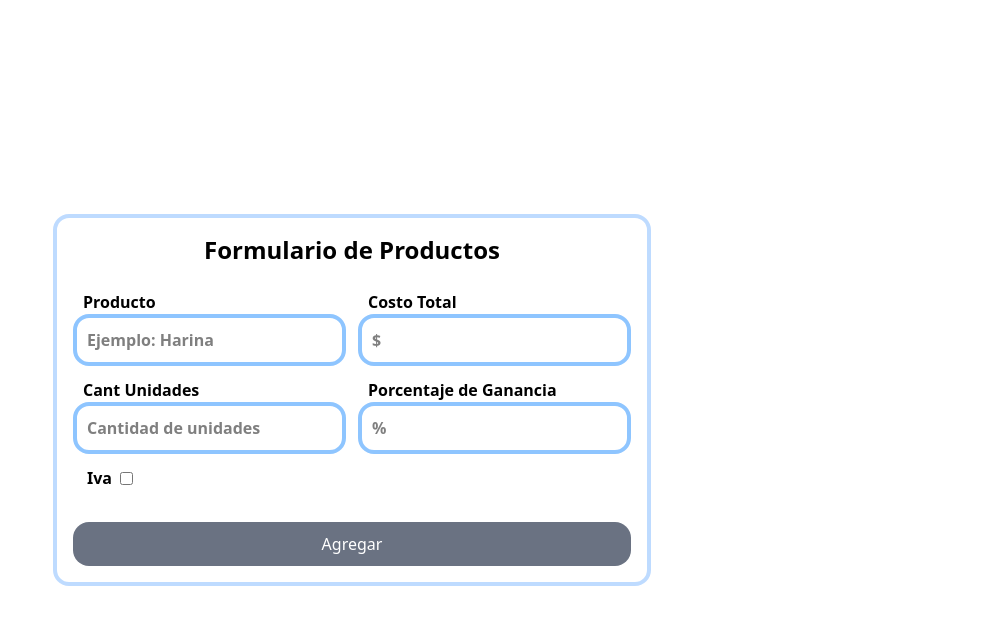
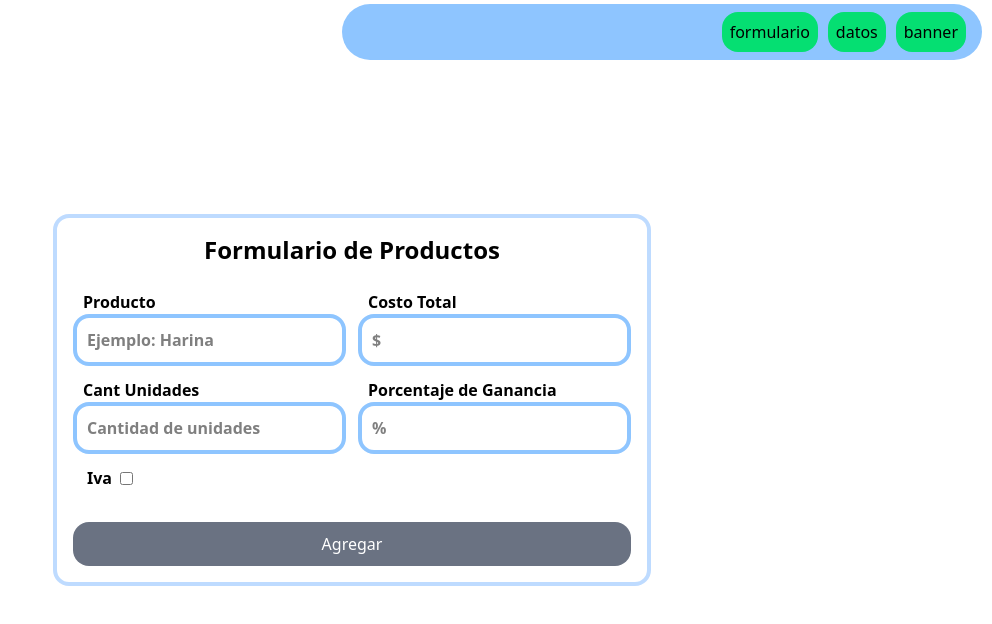
Before and after one commit to Eiderth/banner-store-repo, a React (Vite) app: page / in a window 1280 px wide. Shown: the top 624 px of the page, without its empty margins (288-1280 px from the left). Built offline with nearby package versions, Linux system fonts and the light colour scheme.

Commit message:
feat: se agrego una dashboar para organizar por secciones la aplicacion y se creo el directorio SectionData para organizar la informacion de los banners

```diff
--- a/src/App.tsx
+++ b/src/App.tsx
@@ -1,5 +1,4 @@
 import Aplication from "./components/Aplication";
-
 function App() {
   return (
     <>
--- a/src/components/Aplication.tsx
+++ b/src/components/Aplication.tsx
@@ -1,8 +1,8 @@
-import Banner from "./components-secondary/Banner";
 import FormProduct from "./components-secondary/FormProduct";
+import SectionData from "./components-secondary/SectionData";
 import { useMemo, useCallback, useState } from "react";
-
-import type { FormData, Products } from "../types";
+import DashBoard from "./components-secondary/DashBoard";
+import type { FormData, Products, Links } from "../types";
 
 function calculateProductMetrics(item: FormData): Products {
   const costoNum = Number(item.costo);
@@ -30,9 +30,17 @@ function calculateProductMetrics(item: FormData): Products {
     precio: precioPorUnidad,
   };
 }
-
+const liElements: Links[] = [
+  { li: "Formulario", link: "form" },
+  { li: "Datos", link: "data" },
+  { li: "Banner", link: "banner" },
+];
 export default function Aplication() {
   const [productsProps, setProductsProps] = useState<FormData[]>([]);
+
+  const [changueSection, setChangieSection] = useState<
+    "form" | "data" | "banner"
+  >("form");
 
   const handleClick = useCallback((data: Omit<FormData, "precio">) => {
     const newData: FormData = {
@@ -54,59 +62,26 @@ export default function Aplication() {
   }, []);
 
   return (
-    <section className="max-w-screen min-h-screen p-1 sm:p-2.5 grid grid-cols-2 sm:grid-cols-3 place-items-center gap-5">
-      <div className="col-span-full">
-        <FormProduct onClick={handleClick} />
-      </div>
-      <Banner
-        className="p-1 col-span-full max-w-full"
-        classNameTable="border-spacing-1"
-        title="Datos"
-        headers={["producto", "costo", "unidades", "porcentaje", "iva"]}
-        keys={["producto", "costo", "unidades", "porcentaje", "iva"]}
-        data={productsProps}
-        onDelete={handleDelete}
-      />
-      <Banner
-        title="porcentaje"
-        headers={["producto", "ganancia"]}
-        keys={["producto", "ganancia"]}
-        data={products}
-        sign={{ ganancia: "$" }}
-      />
-      <Banner
-        title="Iva"
-        headers={["producto", "iva"]}
-        keys={["producto", "iva"]}
-        data={products}
-        sign={{ iva: "$" }}
-      />
-      <Banner
-        title="Precio base"
-        headers={["producto", "precio"]}
-        keys={["producto", "precio"]}
-        data={productsProps}
-        sign={{ precio: "$" }}
-      />
-      <Banner
-        title="Precio final"
-        headers={["producto", "precio"]}
-        keys={["producto", "precio"]}
-        data={products}
-        sign={{ precio: "$$" }}
-      />
-      <Banner
-        className="col-span-full"
-        title="Preio Final"
-        headers={["producto", "precio base", "ganancia", "iva", "precio"]}
-        keys={["producto", "precio_base", "ganancia", "iva", "precio"]}
-        sign={{ iva: "$" }}
-        data={products.map((item) => ({
-          ...item,
-          ganancia: Number((item.ganancia / item.unidades).toFixed(2)),
-        }))}
-      />
-    </section>
+    <main>
+      <nav className="fixed top-1 right-2.5 min-w-[50%] max-w-fit overflow-hidden rounded-full ">
+        <DashBoard liElements={liElements} changueSection={setChangieSection} />
+      </nav>
+      {changueSection === "form" && (
+        <section className="max-w-screen min-h-screen p-1 sm:p-2.5 grid grid-cols-2 sm:grid-cols-3 place-items-center gap-5">
+          <div className="col-span-full">
+            <FormProduct onClick={handleClick} />
+          </div>
+        </section>
+      )}
+      {changueSection === "data" && (
+        <SectionData
+          handleDelete={handleDelete}
+          products={products}
+          productsProps={productsProps}
+        />
+      )}
+      {changueSection === "banner" && <section>Banner Section</section>}
+    </main>
   );
 }
 
--- /dev/null
+++ b/src/components/components-secondary/DashBoard.tsx
@@ -0,0 +1,34 @@
+import type { ComponentProps } from "react";
+import { twMerge } from "tailwind-merge";
+import type { Links } from "../../types";
+
+type Props = {
+  liElements: Links[];
+  changueSection: (section: "form" | "data" | "banner") => void;
+} & ComponentProps<"ul">;
+
+export default function DashBoard({
+  liElements,
+  changueSection,
+  ...props
+}: Props) {
+  return (
+    <ul
+      className={twMerge(
+        "flex gap-2.5 justify-end bg-blue-300 p-2 px-4 w-full",
+        props.className
+      )}
+      {...props}
+    >
+      {liElements.map((item, idx) => (
+        <li
+          key={`${item.li}-${idx}`}
+          className="bg-green-400 p-2 rounded-2xl font-medium"
+          onClick={() => changueSection(item.link)}
+        >
+          <a href={`#${item.link.toLowerCase()}`}>{item.li.toLowerCase()}</a>
+        </li>
+      ))}
+    </ul>
+  );
+}
--- /dev/null
+++ b/src/components/components-secondary/SectionData.tsx
@@ -0,0 +1,67 @@
+import Banner from "./Banner";
+import type { Products, FormData } from "../../types";
+type Props = {
+  productsProps: FormData[];
+  products: Products[];
+  handleDelete: (indexToDelete: number) => void;
+};
+
+export default function SectionData({
+  products,
+  productsProps,
+  handleDelete,
+}: Props) {
+  return (
+    <section className="max-w-screen min-h-screen p-1 sm:p-2.5 grid grid-cols-2 sm:grid-cols-3 place-items-center gap-5">
+      <Banner
+        className="p-1 col-span-full max-w-full"
+        classNameTable="border-spacing-1"
+        title="Datos"
+        headers={["producto", "costo", "unidades", "porcentaje", "iva"]}
+        keys={["producto", "costo", "unidades", "porcentaje", "iva"]}
+        data={productsProps}
+        onDelete={handleDelete}
+      />
+      <Banner
+        title="porcentaje"
+        headers={["producto", "ganancia"]}
+        keys={["producto", "ganancia"]}
+        data={products}
+        sign={{ ganancia: "$" }}
+      />
+
+      <Banner
+        title="Iva"
+        headers={["producto", "iva"]}
+        keys={["producto", "iva"]}
+        data={products}
+        sign={{ iva: "$" }}
+      />
+      <Banner
+        title="Precio base"
+        headers={["producto", "precio"]}
+        keys={["producto", "precio"]}
+        data={productsProps}
+        sign={{ precio: "$" }}
+      />
+      <Banner
+        title="Precio final"
+        headers={["producto", "precio"]}
+        keys={["producto", "precio"]}
+        data={products}
+        sign={{ precio: "$$" }}
+      />
+      <Banner
+        className="col-span-full"
+        title="Preio Final"
+        headers={["producto", "precio base", "ganancia", "iva", "precio"]}
+        keys={["producto", "precio_base", "ganancia", "iva", "precio"]}
+        sign={{ iva: "$" }}
+        data={products.map((item) => ({
+          ...item,
+          ganancia: Number((item.ganancia / item.unidades).toFixed(2)),
+        }))}
+      />
+    </section>
+  );
+}
--- a/src/types/index.ts
+++ b/src/types/index.ts
@@ -15,3 +15,7 @@ export type FormData = {
   iva: boolean;
   precio: string;
 };
+export type Links = {
+  li: string;
+  link: "form" | "data" | "banner";
+};
```
